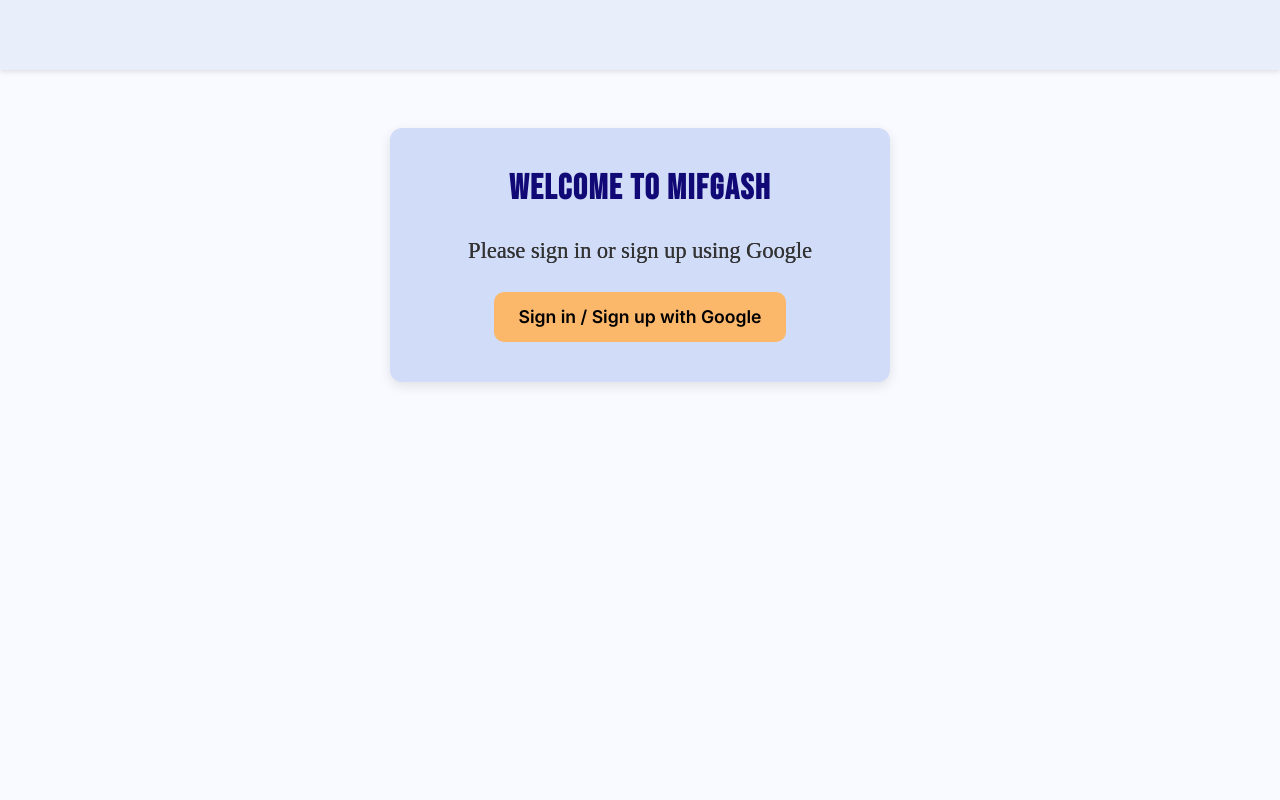
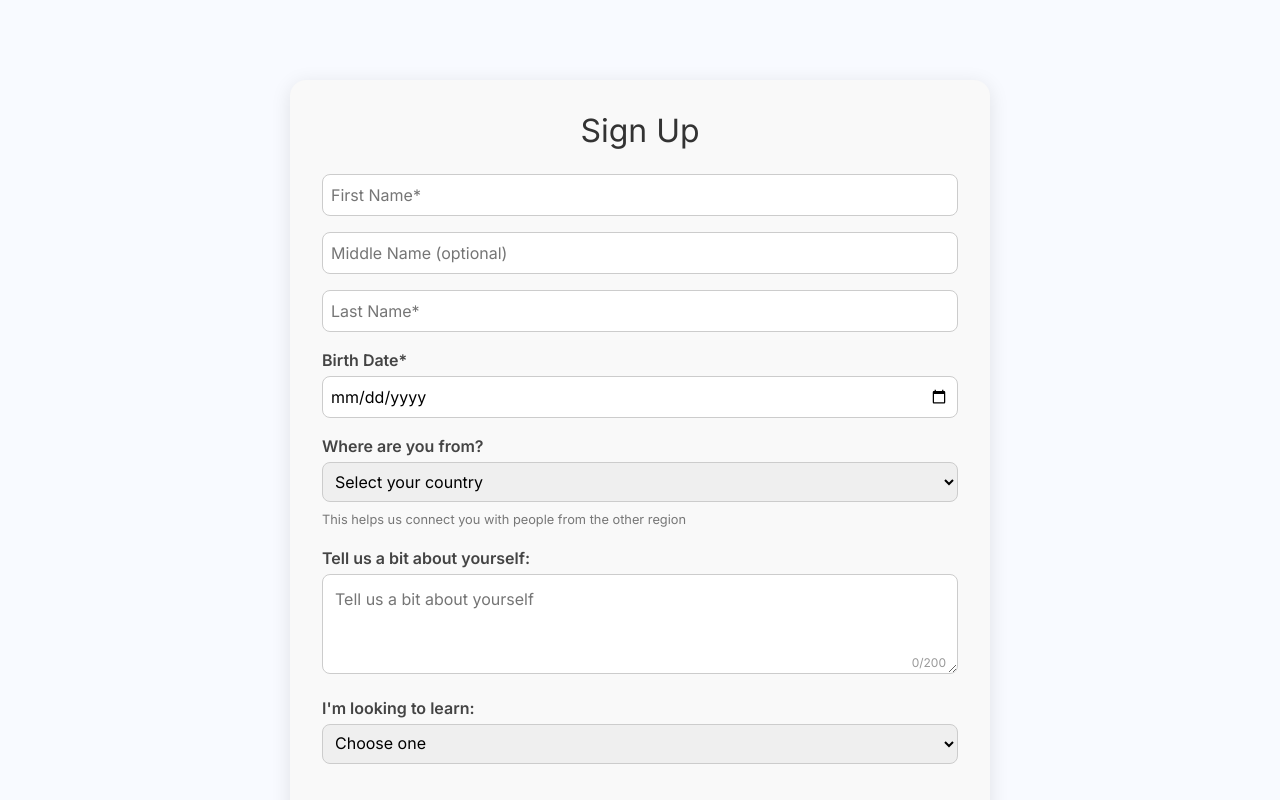
Before and after one commit to EfratMenasheof/Mifgash, a React (Vite) app: page /register in a window 1280 px wide. Shown: the top 800 px of the page. Built offline with nearby package versions, Linux system fonts and the light colour scheme; no server answers; a web font is replaced by a local one.

Commit message:
registration almost done - basically nice front is left & formatting pictures. back is done

```diff
--- a/src/App.jsx
+++ b/src/App.jsx
@@ -1,7 +1,7 @@
 import '../App.css';
 import Navbar from './components/Navbar';
 import logo from './assets/MIFGASH_LOGO.png';
-import { BrowserRouter as Router, Routes, Route, Navigate } from 'react-router-dom';
+import { BrowserRouter as Router, Routes, Route, Navigate, useLocation } from 'react-router-dom';
 import { useState } from 'react';
 
 // Pages
@@ -18,15 +18,18 @@ import FloatingMessageButton from './components/FloatingMessageButton';
 import ChatModal from './components/ChatModal';
 import IncomingRequestsModal from './components/IncomingRequestsModal';
 
-function App() {
-  const [user, setUser] = useState(null);
+function AppContent({ user, setUser }) {
   const [selectedFriend, setSelectedFriend] = useState(null);
   const [hasNewMessage, setHasNewMessage] = useState(true);
   const [isChatOpen, setIsChatOpen] = useState(false);
   const [showRequestsModal, setShowRequestsModal] = useState(false);
 
+  const location = useLocation();
+  const isAuthPage = location.pathname === '/login' || location.pathname === '/register';
+
   return (
-    <Router>
+    <>
+      {!isAuthPage && (
         <div className="header-bar">
           {user && (
             <>
@@ -39,12 +42,14 @@ function App() {
             </>
           )}
         </div>
+      )}
 
       <div className="main-content">
         <Routes>
-          <Route path="/complete-registration" element={<CompleteRegistration setUser={setUser} />} />
+          <Route path="/register" element={<CompleteRegistration setUser={setUser} />} />
+          <Route path="/login" element={<Login setUser={setUser} />} />
           {!user ? (
-            <Route path="*" element={<Login setUser={setUser} />} />
+            <Route path="*" element={<Navigate to="/login" />} />
           ) : (
             <>
               <Route path="/" element={<Navigate to="/home" />} />
@@ -57,7 +62,7 @@ function App() {
         </Routes>
       </div>
 
-      {user && (
+      {user && !isAuthPage && (
         <>
           <FloatingMessageButton
             onClick={() => {
@@ -88,6 +93,16 @@ function App() {
           )}
         </>
       )}
+    </>
+  );
+}
+
+function App() {
+  const [user, setUser] = useState(null);
+
+  return (
+    <Router>
+      <AppContent user={user} setUser={setUser} />
     </Router>
   );
 }
--- a/src/pages/CompleteRegistration.css
+++ b/src/pages/CompleteRegistration.css
@@ -1,5 +1,3 @@
-/* CompleteRegistration.css */
-
 .registration-container {
   max-width: 700px;
   margin: auto;
@@ -23,31 +21,48 @@
 }
 
 .registration-form input,
-.registration-form select,
-.registration-form textarea {
+.registration-form select {
   width: 100%;
   padding: 0.5rem;
   border-radius: 8px;
   border: 1px solid #ccc;
   margin-bottom: 1rem;
   font-size: 1rem;
+  box-sizing: border-box;
 }
 
-.registration-form textarea {
+/* עוטף את כל אזור הטקסט + הספירה */
+.textarea-wrapper {
+  position: relative;
+  margin-bottom: 1rem;
+}
+
+/* תיבת הטקסט עצמה */
+.textarea-wrapper textarea {
+  width: 100%;
+  padding: 12px;
+  padding-bottom: 2.2rem; /* מספיק מקום למספר */
+  border-radius: 8px;
+  border: 1px solid #ccc;
+  font-size: 1rem;
   resize: vertical;
   min-height: 100px;
+  box-sizing: border-box;
 }
 
-.profile-picture-preview {
-  display: block;
-  width: 100px;
-  height: 100px;
-  object-fit: cover;
-  border-radius: 50%;
-  margin: 1rem auto;
+/* ספירת התווים בתוך התיבה */
+.char-counter {
+  position: absolute;
+  bottom: 8px;
+  right: 12px;
+  font-size: 0.75rem;
+  color: #999;
+  pointer-events: none;
+  background-color: white;
+  padding-left: 4px;
 }
 
-.register-btn {
+.submit-btn {
   background-color: #ff914d;
   color: white;
   padding: 0.75rem 2rem;
@@ -60,6 +75,20 @@
   transition: background-color 0.3s ease;
 }
 
-.register-btn:hover {
+.submit-btn:hover {
   background-color: #e6772e;
 }
+
+.login-link {
+  text-align: center;
+  margin-top: 1rem;
+  font-size: 0.95rem;
+  color: #333;
+}
+
+.small-note {
+  font-size: 0.8rem;
+  color: #777;
+  margin-top: -0.5rem;
+  margin-bottom: 1rem;
+}
--- a/src/pages/CompleteRegistration.jsx
+++ b/src/pages/CompleteRegistration.jsx
@@ -5,7 +5,7 @@ import { db } from '../firebase';
 import { doc, setDoc } from 'firebase/firestore';
 import { getAuth } from 'firebase/auth';
 import InterestSelector from '../components/InterestSelector';
-import { useNavigate } from "react-router-dom";
+import { useNavigate, Link } from 'react-router-dom';
 
 function CompleteRegistration() {
   const [formData, setFormData] = useState({
@@ -13,16 +13,33 @@ function CompleteRegistration() {
     middleName: '',
     lastName: '',
     birthDate: '',
+    country: '',
+    state: '',
     city: '',
-    state: '',
-    country: '',
     about: '',
     interests: [],
+    learningGoal: '',
   });
-  const [imageFile, setImageFile] = useState(null);
+
   const [uploading, setUploading] = useState(false);
   const uploadImage = useUploadImage();
   const navigate = useNavigate();
+
+  const isEnglish = (text) => /^[\p{ASCII}]*$/.test(text);
+
+  const validateForm = () => {
+    const errors = [];
+
+    const age = new Date().getFullYear() - new Date(formData.birthDate).getFullYear();
+    if (age < 18) errors.push('You must be at least 18 years old to register.');
+    if (!formData.firstName.trim() || !formData.lastName.trim()) errors.push('First and Last names are required.');
+    if (!isEnglish(formData.firstName + formData.middleName + formData.lastName)) errors.push('Names must be in English.');
+    if (!formData.about.trim() || formData.about.length > 200) errors.push('Tell us about yourself in 1–200 English characters.');
+    if (!isEnglish(formData.about)) errors.push('"About you" section must be in English.');
+    if (formData.interests.length < 2) errors.push('Please select at least 2 interests.');
+
+    return errors;
+  };
 
   const handleChange = (e) => {
     const { name, value } = e.target;
@@ -31,16 +48,16 @@ function CompleteRegistration() {
 
   const handleSubmit = async (e) => {
     e.preventDefault();
+    const errors = validateForm();
+    if (errors.length) return alert(errors.join('\n'));
+
     setUploading(true);
     try {
       const auth = getAuth();
       const uid = auth.currentUser?.uid;
       if (!uid) throw new Error('User not authenticated');
 
-      let imageUrl = '';
-      if (imageFile) {
-        imageUrl = await uploadImage(uid, imageFile);
-      }
+      const imageUrl = ''; // נכניס העלאת תמונה בהמשך
 
       await setDoc(doc(db, 'users', uid), {
         ...formData,
@@ -48,7 +65,7 @@ function CompleteRegistration() {
       });
 
       alert('Registration complete!');
-      navigate("/home"); // 👈 ניווט אחרי סיום
+      navigate('/login');
     } catch (err) {
       console.error(err);
       alert('Something went wrong.');
@@ -59,79 +76,68 @@ function CompleteRegistration() {
   return (
     <div className="registration-container">
       <form className="registration-form" onSubmit={handleSubmit}>
-        <h2>Complete Your Registration</h2>
-        <input
-          type="text"
-          name="firstName"
-          placeholder="First Name*"
-          required
-          value={formData.firstName}
-          onChange={handleChange}
-        />
-        <input
-          type="text"
-          name="middleName"
-          placeholder="Middle Name (optional)"
-          value={formData.middleName}
-          onChange={handleChange}
-        />
-        <input
-          type="text"
-          name="lastName"
-          placeholder="Last Name*"
-          required
-          value={formData.lastName}
-          onChange={handleChange}
-        />
+        <h2>Sign Up</h2>
+
+        <input type="text" name="firstName" placeholder="First Name*" value={formData.firstName} onChange={handleChange} required />
+        <input type="text" name="middleName" placeholder="Middle Name (optional)" value={formData.middleName} onChange={handleChange} />
+        <input type="text" name="lastName" placeholder="Last Name*" value={formData.lastName} onChange={handleChange} required />
+
         <label>Birth Date*</label>
-        <input
-          type="date"
-          name="birthDate"
-          required
-          value={formData.birthDate}
-          onChange={handleChange}
-        />
-        <input
-          type="text"
-          name="city"
-          placeholder="City"
-          value={formData.city}
-          onChange={handleChange}
-        />
-        <input
-          type="text"
-          name="state"
-          placeholder="State (if applicable)"
-          value={formData.state}
-          onChange={handleChange}
-        />
-        <input
-          type="text"
-          name="country"
-          placeholder="Country"
-          value={formData.country}
-          onChange={handleChange}
-        />
+        <input type="date" name="birthDate" value={formData.birthDate} onChange={handleChange} required />
+
+        <label>Where are you from?</label>
+        <select name="country" value={formData.country} onChange={handleChange} required>
+          <option value="">Select your country</option>
+          <option value="USA">United States</option>
+          <option value="Israel">Israel</option>
+        </select>
+        <p className="small-note">This helps us connect you with people from the other region</p>
+
+        {formData.country === 'USA' && (
+          <>
+            <input type="text" name="state" placeholder="State*" value={formData.state} onChange={handleChange} required />
+            <input type="text" name="city" placeholder="City*" value={formData.city} onChange={handleChange} required />
+          </>
+        )}
+
+        {formData.country === 'Israel' && (
+          <input type="text" name="city" placeholder="City*" value={formData.city} onChange={handleChange} required />
+        )}
+
+        <label>Tell us a bit about yourself:</label>
+        <div className="textarea-wrapper">
           <textarea
             name="about"
             placeholder="Tell us a bit about yourself"
             value={formData.about}
             onChange={handleChange}
+            required
+            maxLength={200}
           />
+          <span className="char-counter">{formData.about.length}/200</span>
+        </div>
+
+        <label>I'm looking to learn:</label>
+        <select name="learningGoal" value={formData.learningGoal} onChange={handleChange} required>
+          <option value="">Choose one</option>
+          <option value="English">English</option>
+          <option value="Hebrew">Hebrew</option>
+        </select>
+
         <InterestSelector
           selectedInterests={formData.interests}
           setSelectedInterests={(interests) =>
             setFormData((prev) => ({ ...prev, interests }))
           }
         />
-        <input
-          type="file"
-          accept="image/*"
-          onChange={(e) => setImageFile(e.target.files[0])}
-        />
+
         <button type="submit" className="submit-btn" disabled={uploading}>
           {uploading ? 'Submitting...' : 'Finish Registration'}
         </button>
+
+        <p className="login-link">
+          Already have an account? <Link to="/login">Sign in here</Link>
+        </p>
       </form>
     </div>
   );
--- a/src/pages/Login.jsx
+++ b/src/pages/Login.jsx
@@ -9,7 +9,7 @@ import "./Login.css";
 function Login({ setUser }) {
   const navigate = useNavigate();
 
-  const handleGoogleLogin = async () => {
+  const handleSignIn = async () => {
     try {
       const result = await signInWithPopup(auth, provider);
       const user = result.user;
@@ -21,29 +21,55 @@ function Login({ setUser }) {
         setUser(user);
         navigate("/home");
       } else {
-        navigate("/complete-registration", {
+        alert("No account found. Please Sign Up first.");
+      }
+    } catch (error) {
+      console.error("❌ Sign In error:", error.message);
+    }
+  };
+
+  const handleSignUp = async () => {
+    try {
+      const result = await signInWithPopup(auth, provider);
+      const user = result.user;
+
+      const userRef = doc(db, "users", user.uid);
+      const userSnap = await getDoc(userRef);
+
+      if (!userSnap.exists()) {
+        setUser(user);
+        navigate("/register", {
           state: {
             userInfo: {
               uid: user.uid,
               email: user.email,
               displayName: user.displayName,
-              photoURL: user.photoURL
-            }
-          }
+              photoURL: user.photoURL,
+            },
+          },
         });
+      } else {
+        alert("User already exists. Please Sign In.");
       }
     } catch (error) {
-      console.error("❌ Login error:", error.message);
+      console.error("❌ Sign Up error:", error.message);
     }
   };
 
   return (
     <div className="login-page container text-center mt-5">
       <h2 className="welcome-title mb-4">Welcome to Mifgash</h2>
-      <p className="homepage-subtitle mb-4">Please sign in or sign up using Google</p>
-      <button className="btn btn-warning btn-lg" onClick={handleGoogleLogin}>
-        Sign in / Sign up with Google
-      </button>
+      <p className="homepage-subtitle mb-4">Please choose how you'd like to continue</p>
+
+      <div className="d-flex justify-content-center gap-4">
+        <button className="btn btn-outline-primary btn-lg" onClick={handleSignIn}>
+          Sign In with Google
+        </button>
+
+        <button className="btn btn-primary btn-lg" onClick={handleSignUp}>
+          Sign Up with Google
+        </button>
+      </div>
     </div>
   );
 }
```
Also changed, not shown: firebase.json (added), 2 other files (tests, documents, lock files or other folders). Lines whose indentation alone changed are shown as unchanged.
